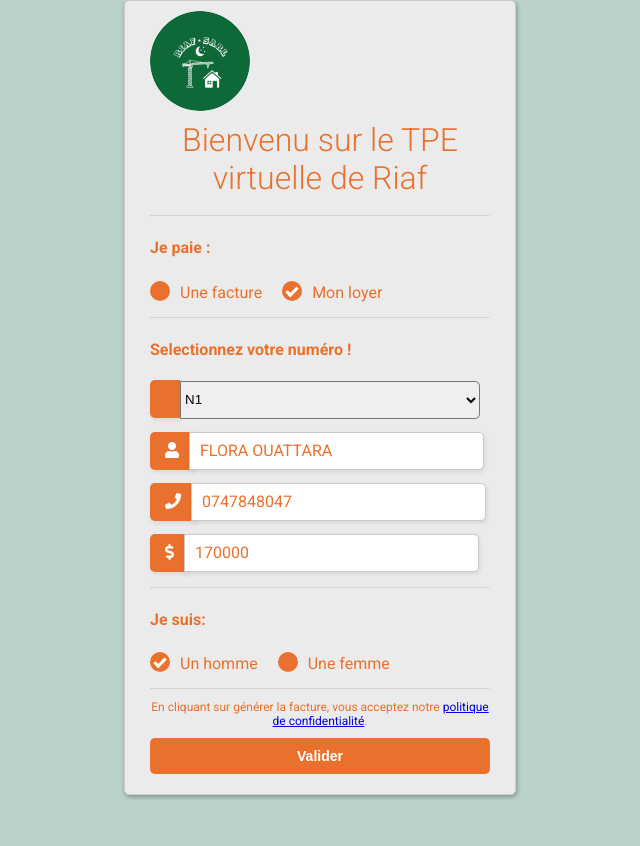
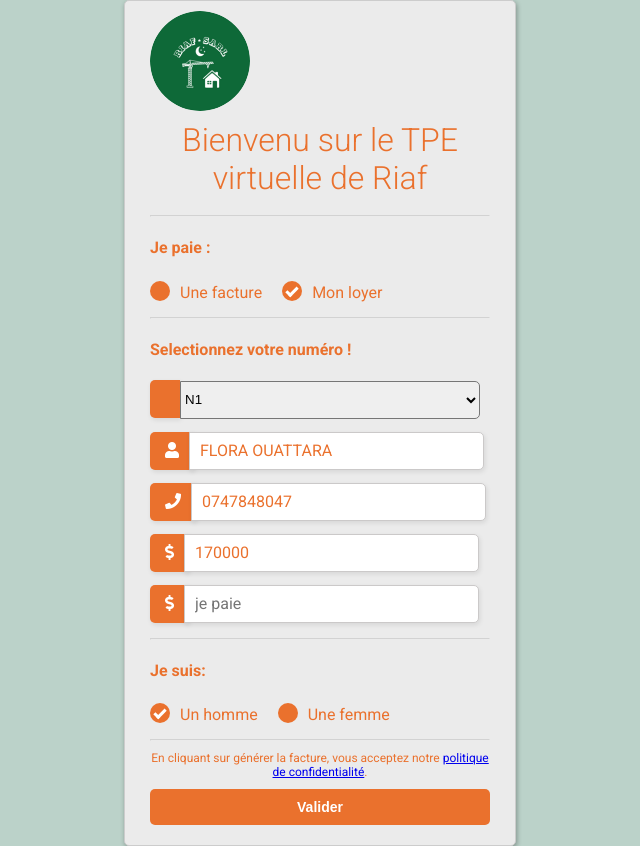
Before and after one commit to Haskey225/riafpay, a React (Create React App) app: page / in a window 1280 px wide. Both pictures are taken after a click on the label "Mon loyer". Shown: the whole page, without its empty margins (320-960 px from the left). Before the commit the page ends 800 px from the top, so only its background shows below. Built offline with nearby package versions, Linux system fonts and the light colour scheme; some icons are missing.

Commit message:
All thing work perfecly. This change was about form and transition between Rent form and Invoice form

```diff
--- a/src/App.js
+++ b/src/App.js
@@ -2,7 +2,7 @@
 // import { UserContext } from './Application/Context/UserContextProvider';
 import './app.css';
 import { logo } from './Application/Image';
-// import { getInvoices } from './Application/api/pay';
+import { getInvoices } from './Application/api/pay';
 import { apiTest } from './Application/api/data';
 import { datas } from './Application/api/data';
 
@@ -10,7 +10,8 @@
   name: "",
   motif: "",
   tel: '',
-  amounte: 0
+  amounte: '',
+  amountepay: ''
 }
 
 
@@ -28,8 +29,16 @@
   const [loyerA, setLoyerA] = useState(datas.N1.loyer);
 
   const handleChange = e => {
-    const { name, value } = e.target
-    setState({ ...state, [name]: value })
+    const { name, value } = e.target;
+    console.log(parseInt(e.target.name));
+    if ((e.target.name === 'amounte') || (e.target.name === 'amountepay')) {
+      if (!isNaN(e.target.value)) {
+        setState({ ...state, [name]: value });
+      }
+    } else {
+
+      setState({ ...state, [name]: value });
+    }
   }
 
 
@@ -37,6 +46,11 @@
     apiTest();
     if (parseInt(state.amounte) > 1000) {
       // getInvoices(state.amounte); //Pour les paimement
+      if (dispInvoice === 'none') {
+        getInvoices(state.amountepay); //Rent amount aplyed
+      } else {
+        getInvoices(state.amounte); //Invoice amount aplyed
+      }
     }
 
   }
@@ -109,15 +123,17 @@
           <input type="text" value={telN} readOnly name="tel" id="name" placeholder="Numéro de telephone" />
           <label id="icon" htmlFor="amounte"><i className="fas fa-light fa-dollar-sign"></i></label>
           <input type="text" value={loyerA} readOnly name="amounte" id="name" placeholder="Montant" />
+          <label id="icon" htmlFor="amountepay"><i className="fas fa-light fa-dollar-sign"></i></label>
+          <input type="text" value={state.amountepay} name="amountepay" id="name" placeholder="je paie" required onChange={handleChange} />
         </div>
-        <div className='content-type' style={{display: dispInvoice}}>
+        <div className='content-type' style={{ display: dispInvoice }}>
           <hr style={{ display: show }} />
           <label id="icon" htmlFor="name"><i className="fas fa-user"></i></label>
           <input type="text" name="name" id="name" placeholder="Nom complet" required value={state.name} onChange={handleChange} />
           <label id="icon" htmlFor="tel"><i className="fas fa-thin fa-phone"></i></label>
           <input type="text" name="tel" id="name" placeholder="Numéro de telephone" required value={state.tel} onChange={handleChange} />
           <label id="icon" htmlFor="amounte"><i className="fas fa-light fa-dollar-sign"></i></label>
-          <input type="text" name="amounte" id="name" placeholder="Montant" required value={state.amounte} onChange={handleChange} />
+          <input type="text" name="amounte" id="name" placeholder="je paie" required value={state.amounte} onChange={handleChange} />
 
         </div>
         <hr />
--- a/src/Application/api/pay.js
+++ b/src/Application/api/pay.js
@@ -34,6 +34,7 @@
 
 
 export function getInvoices(amout) {
+    console.log(amout)
     const completeData = {
         "invoice": {
             "items": {
```
